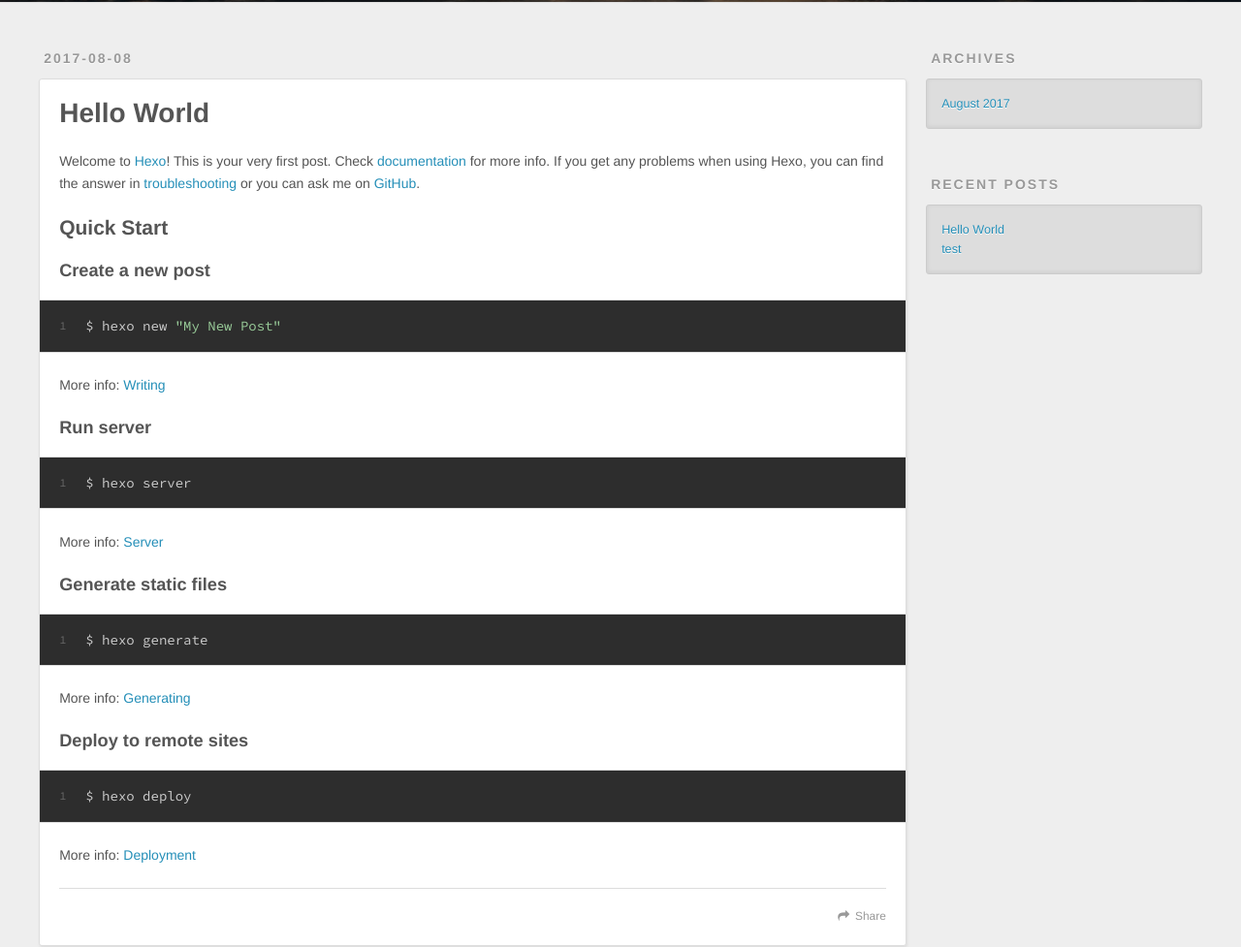
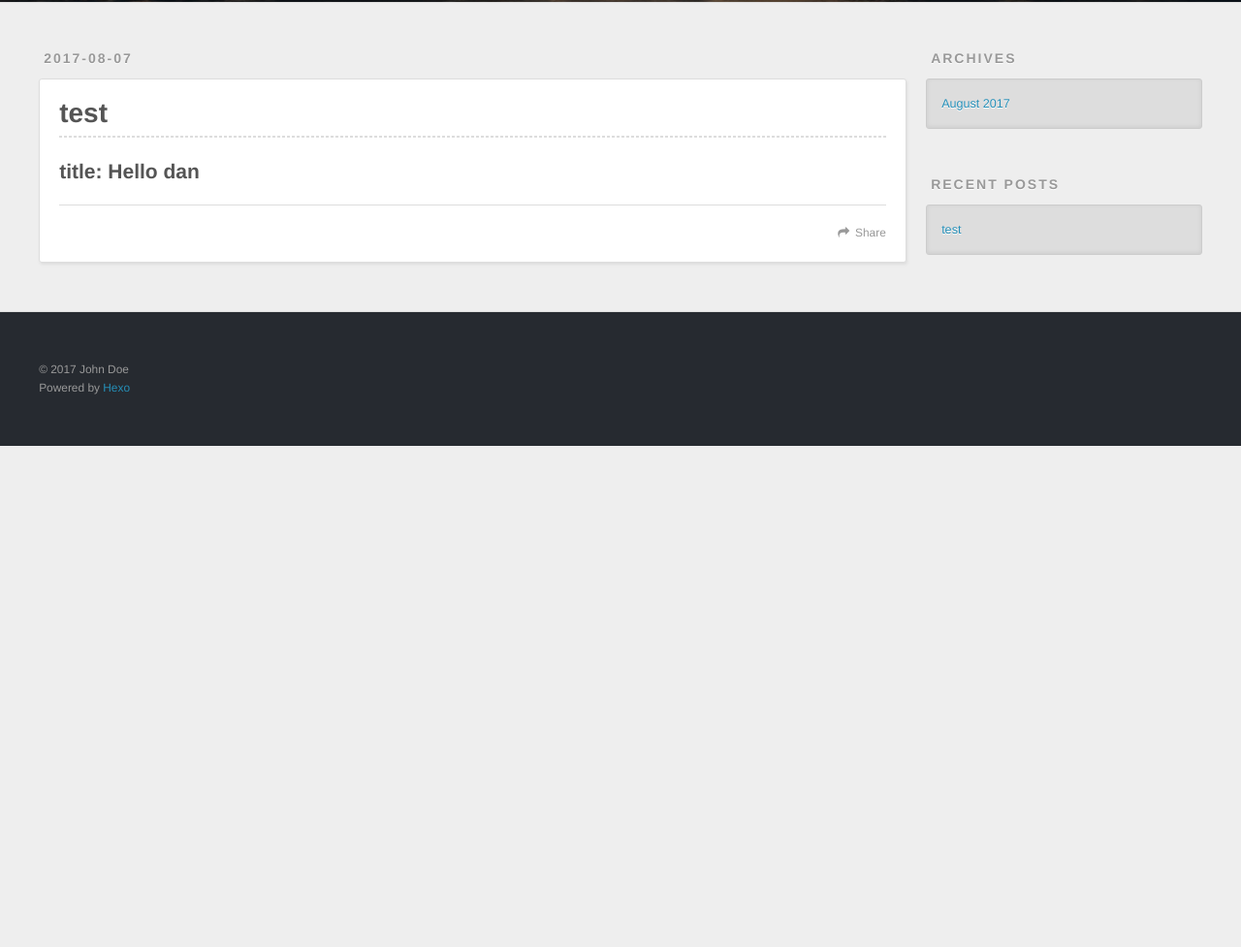
Before and after one commit to yigepodan/paozi.github.io, a plain HTML site: page index.html in a window 1280 px wide. Shown: the part 298-1275 px from the top of the page at 97% size. After the commit the page ends 800 px from the top, so only its background shows below. Drawn offline with nearby package versions, Linux system fonts and the light colour scheme.

Commit message:
Site updated: 2017-08-08 11:39:50

```diff
--- a/index.html
+++ b/index.html
@@ -61,51 +61,6 @@
       <div class="outer">
         <section id="main">
 
-    <article id="post-hello-world" class="article article-type-post" itemscope itemprop="blogPost">
-  <div class="article-meta">
-    <a href="/2017/08/08/hello-world/" class="article-date">
-  <time datetime="2017-08-08T03:16:31.965Z" itemprop="datePublished">2017-08-08</time>
-</a>
-
-  </div>
-  <div class="article-inner">
-
-
-      <header class="article-header">
-
-
-    <h1 itemprop="name">
-      <a class="article-title" href="/2017/08/08/hello-world/">Hello World</a>
-    </h1>
-
-
-      </header>
-
-    <div class="article-entry" itemprop="articleBody">
-
-        <p>Welcome to <a href="https://hexo.io/" target="_blank" rel="external">Hexo</a>! This is your very first post. Check <a href="https://hexo.io/docs/" target="_blank" rel="external">documentation</a> for more info. If you get any problems when using Hexo, you can find the answer in <a href="https://hexo.io/docs/troubleshooting.html" target="_blank" rel="external">troubleshooting</a> or you can ask me on <a href="https://github.com/hexojs/hexo/issues" target="_blank" rel="external">GitHub</a>.</p>
-<h2 id="Quick-Start"><a href="#Quick-Start" class="headerlink" title="Quick Start"></a>Quick Start</h2><h3 id="Create-a-new-post"><a href="#Create-a-new-post" class="headerlink" title="Create a new post"></a>Create a new post</h3><figure class="highlight bash"><table><tr><td class="gutter"><pre><div class="line">1</div></pre></td><td class="code"><pre><div class="line">$ hexo new <span class="string">"My New Post"</span></div></pre></td></tr></table></figure>
-<p>More info: <a href="https://hexo.io/docs/writing.html" target="_blank" rel="external">Writing</a></p>
-<h3 id="Run-server"><a href="#Run-server" class="headerlink" title="Run server"></a>Run server</h3><figure class="highlight bash"><table><tr><td class="gutter"><pre><div class="line">1</div></pre></td><td class="code"><pre><div class="line">$ hexo server</div></pre></td></tr></table></figure>
-<p>More info: <a href="https://hexo.io/docs/server.html" target="_blank" rel="external">Server</a></p>
-<h3 id="Generate-static-files"><a href="#Generate-static-files" class="headerlink" title="Generate static files"></a>Generate static files</h3><figure class="highlight bash"><table><tr><td class="gutter"><pre><div class="line">1</div></pre></td><td class="code"><pre><div class="line">$ hexo generate</div></pre></td></tr></table></figure>
-<p>More info: <a href="https://hexo.io/docs/generating.html" target="_blank" rel="external">Generating</a></p>
-<h3 id="Deploy-to-remote-sites"><a href="#Deploy-to-remote-sites" class="headerlink" title="Deploy to remote sites"></a>Deploy to remote sites</h3><figure class="highlight bash"><table><tr><td class="gutter"><pre><div class="line">1</div></pre></td><td class="code"><pre><div class="line">$ hexo deploy</div></pre></td></tr></table></figure>
-<p>More info: <a href="https://hexo.io/docs/deployment.html" target="_blank" rel="external">Deployment</a></p>
-
-
-    </div>
-    <footer class="article-footer">
-      <a data-url="http://yoursite.com/2017/08/08/hello-world/" data-id="cj630uepl00007wuvmszbnpc2" class="article-share-link">Share</a>
-
-
-    </footer>
-  </div>
-
-</article>
-
-
-
     <article id="title-test" class="article article-type-title" itemscope itemprop="blogPost">
   <div class="article-meta">
     <a href="/2017/08/07/test/" class="article-date">
@@ -133,7 +88,7 @@
 
     </div>
     <footer class="article-footer">
-      <a data-url="http://yoursite.com/2017/08/07/test/" data-id="cj630ueq000017wuvravb7wq6" class="article-share-link">Share</a>
+      <a data-url="http://yoursite.com/2017/08/07/test/" data-id="cj631ezka0000ckuv5cl6o9j3" class="article-share-link">Share</a>
 
 
     </footer>
@@ -171,10 +126,6 @@
     <h3 class="widget-title">Recent Posts</h3>
     <div class="widget">
       <ul>
-
-          <li>
-            <a href="/2017/08/08/hello-world/">Hello World</a>
-          </li>
 
           <li>
             <a href="/2017/08/07/test/">test</a>
```
Also changed, not shown: 2017/08/07/test/index.html (+1 -19 lines), archives/2017/08/index.html (+0 -23 lines), archives/2017/index.html (+0 -23 lines), archives/index.html (+0 -23 lines).
